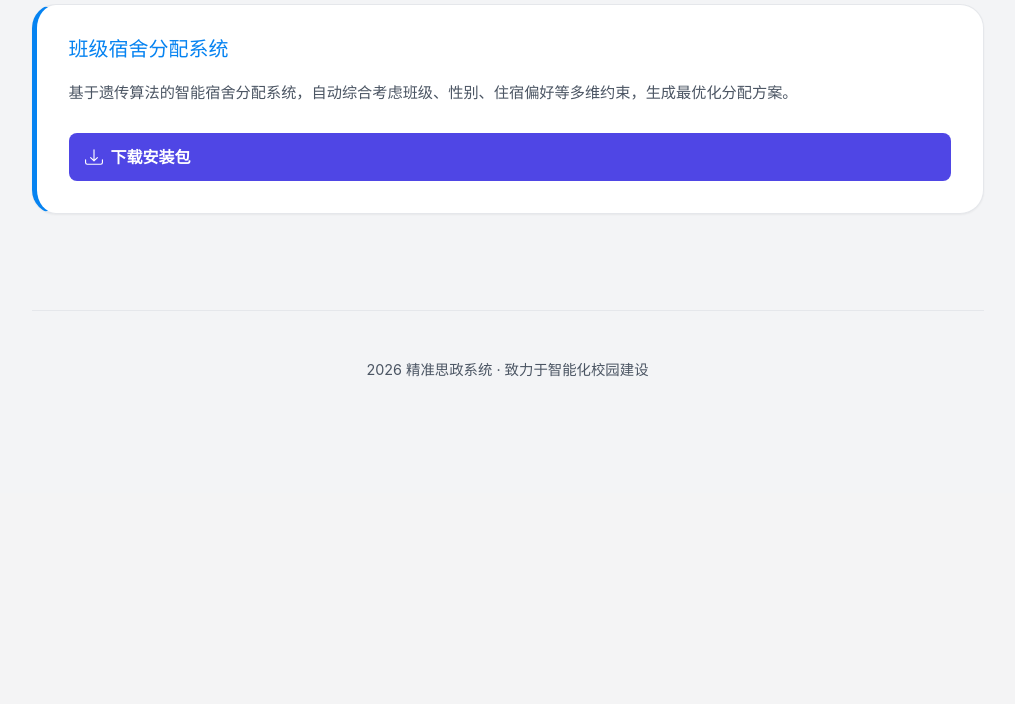
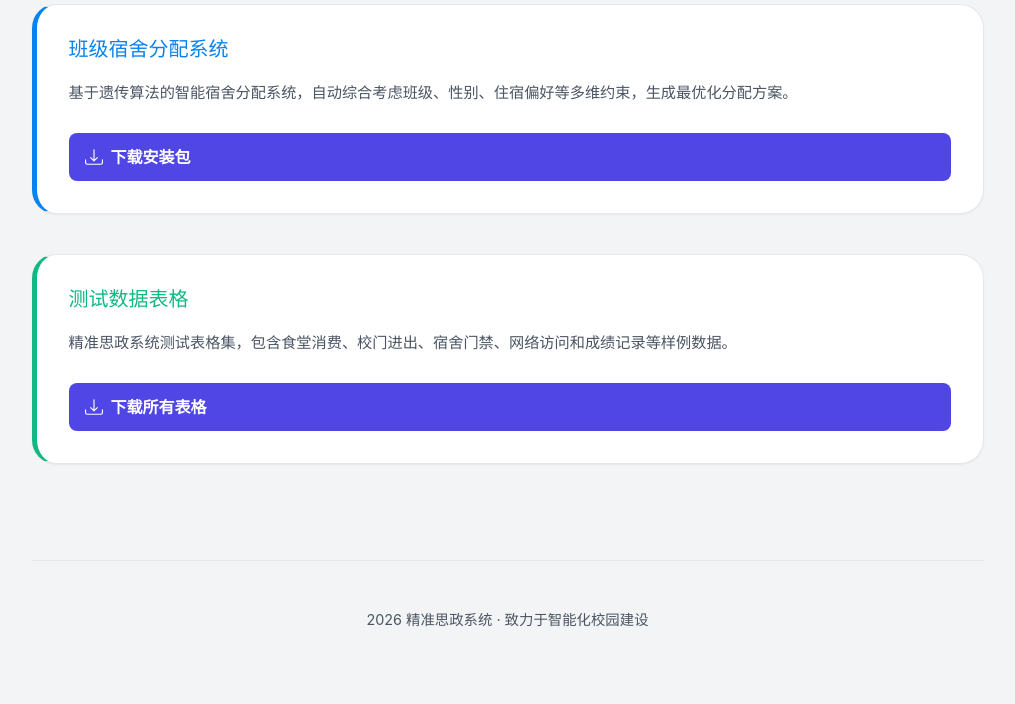
Before and after one commit to RTFOX2600/MentalHealthProject, a Django app: page /about/ in a window 1280 px wide. Shown: the part 2116-2820 px from the top of the page, without its empty margins (125-1140 px from the left). Before the commit the page ends 2493 px from the top, so only its background shows below. Run offline with Django 5.2, Linux system fonts and the light colour scheme; some libraries are stand-ins or nearby versions.

Commit message:
添加测试表格的下载链接

```diff
--- a/templates/about.html
+++ b/templates/about.html
@@ -133,10 +133,65 @@
                 下载安装包
             </a>
         </div>
+        <div class="contact-card" style="border-left: 5px solid var(--success-color);">
+            <h4 style="color: var(--success-color);">测试数据表格</h4>
+            <p style="margin-top: 0.5rem; margin-bottom: 1rem; color: var(--muted-text);">
+                精准思政系统测试表格集，包含食堂消费、校门进出、宿舍门禁、网络访问和成绩记录等样例数据。
+            </p>
+            <button onclick="downloadTestTables()" class="btn btn-success" style="display: inline-flex; align-items: center; gap: 0.5rem;">
+                <svg xmlns="http://www.w3.org/2000/svg" width="18" height="18" fill="currentColor" viewBox="0 0 16 16">
+                    <path d="M.5 9.9a.5.5 0 0 1 .5.5v2.5a1 1 0 0 0 1 1h12a1 1 0 0 0 1-1v-2.5a.5.5 0 0 1 1 0v2.5a2 2 0 0 1-2 2H2a2 2 0 0 1-2-2v-2.5a.5.5 0 0 1 .5-.5z"/>
+                    <path d="M7.646 11.854a.5.5 0 0 0 .708 0l3-3a.5.5 0 0 0-.708-.708L8.5 10.293V1.5a.5.5 0 0 0-1 0v8.793L5.354 8.146a.5.5 0 1 0-.708.708l3 3z"/>
+                </svg>
+                <span id="download-text">下载所有表格</span>
+            </button>
+        </div>
     </div>
 
     <footer>
         <p>2026 精准思政系统 · 致力于智能化校园建设</p>
     </footer>
 </div>
+
+<script>
+function downloadTestTables() {
+    // 定义需要下载的文件列表（使用实际文件名）
+    const files = [
+        { name: '01_食堂消费月度表.csv', path: "{% static 'downloads/test_tables/01_食堂消费月度表.csv' %}" },
+        { name: '02_校门进出记录表.csv', path: "{% static 'downloads/test_tables/02_校门进出记录表.csv' %}" },
+        { name: '03_寝室门禁记录表.csv', path: "{% static 'downloads/test_tables/03_寝室门禁记录表.csv' %}" },
+        { name: '04_网络访问记录表.csv', path: "{% static 'downloads/test_tables/04_网络访问记录表.csv' %}" },
+        { name: '05_各科成绩表.csv', path: "{% static 'downloads/test_tables/05_各科成绩表.csv' %}" }
+    ];
+
+    const downloadText = document.getElementById('download-text');
+    const originalText = downloadText.textContent;
+    let downloaded = 0;
+
+    // 更新按钮文本
+    downloadText.textContent = `正在下载 (0/${files.length})`;
+
+    // 逐个下载文件，每个间隔 800ms 避免浏览器阻止
+    files.forEach((file, index) => {
+        setTimeout(() => {
+            const a = document.createElement('a');
+            a.href = file.path;
+            a.download = file.name;
+            document.body.appendChild(a);
+            a.click();
+            document.body.removeChild(a);
+
+            downloaded++;
+            downloadText.textContent = `正在下载 (${downloaded}/${files.length})`;
+
+            // 所有文件下载完毕
+            if (downloaded === files.length) {
+                setTimeout(() => {
+                    downloadText.textContent = originalText;
+                }, 1000);
+            }
+        }, index * 800);  // 每个文件间隔 800ms
+    });
+}
+</script>
 {% endblock %}
```
